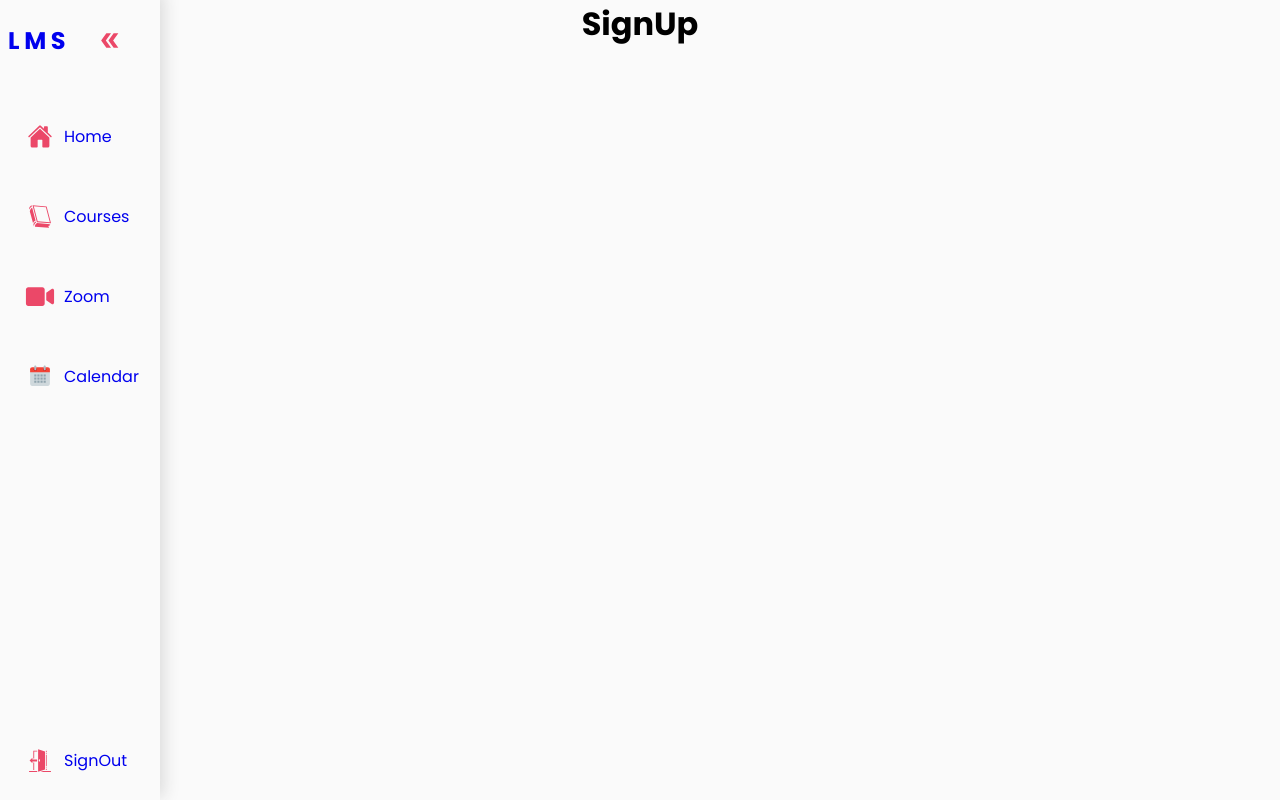
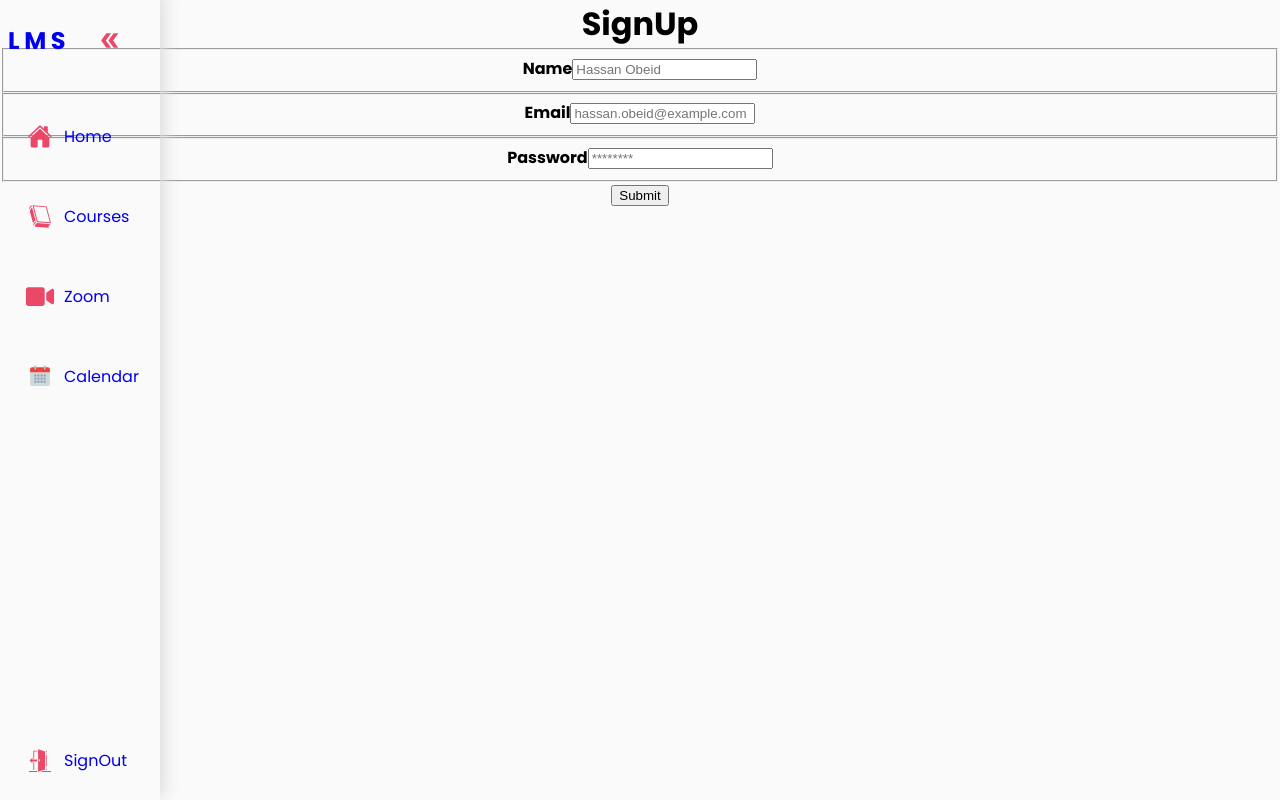
Before and after one commit to HassanObeid89/learning-management-system, a React (Create React App) app: page /sign-up in a window 1280 px wide. Built offline with nearby package versions, Linux system fonts and the light colour scheme.

Commit message:
Added create account feature using authentication from firebase.

```diff
--- /dev/null
+++ b/src/components/InputField.jsx
@@ -0,0 +1,19 @@
+import { useRef } from "react";
+export default function InputField({ options, handleChange, values }) {
+  const { label, instructions, placeholder, key, type } = options;
+  const inputReference = useRef(null);
+  return (
+    <fieldset>
+      <label>
+        {instructions && <small>{instructions}</small>}
+        <b>{label}</b>
+        <input
+          type={type}
+          ref={inputReference}
+          placeholder={placeholder}
+          onChange={() => handleChange(key, inputReference.current.value)}
+        />
+      </label>
+    </fieldset>
+  );
+}
--- a/src/pages/SignUp.jsx
+++ b/src/pages/SignUp.jsx
@@ -1,7 +1,24 @@
+import InputField from "../components/InputField";
+import signupFields from "../data/signup-fields.json";
+import useForm from "../utils/useForm";
+import { createAccount } from "../scripts/Authentication";
 export default function SignUp() {
-    return (
-        <div>
-            <h1>SignUp</h1>
-        </div>
-    )
+  const [values, handleChange, setState] = useForm();
+
+  async function handleSubmit(event) {
+    event.preventDefault();
+    const account = await createAccount(values.email, values.password);
+  }
+  const inputFields = signupFields.map((input) => (
+    <InputField options={input} handleChange={handleChange} values={values} />
+  ));
+  return (
+    <div>
+      <h1>SignUp</h1>
+      <form onSubmit={handleSubmit}>
+        {inputFields}
+        <button>Submit</button>
+      </form>
+    </div>
+  );
 }
--- a/src/scripts/Authentication.js
+++ b/src/scripts/Authentication.js
@@ -6,7 +6,7 @@ import {
   } from "firebase/auth";
 
   // Project files
-  import { authInstance } from "scripts/firebase";
+  import { authInstance } from "./firebase";
 
   export async function createAccount(email, password) {
     const account = { isCreated: false, payload: "" };
--- /dev/null
+++ b/src/utils/useForm.jsx
@@ -0,0 +1,12 @@
+import { useState } from "react";
+
+export default function useForm() {
+  const [state, setState] = useState({});
+
+  function handleChange(key,value){
+    const field = {[key]:value}
+    setState({...state,...field})
+  }
+
+  return [state, handleChange, setState];
+}
```
Also changed, not shown: src/data/signin-fields.json (renamed from src/data/signin.json), src/data/signup-fields.json (renamed from src/data/signup.json).
